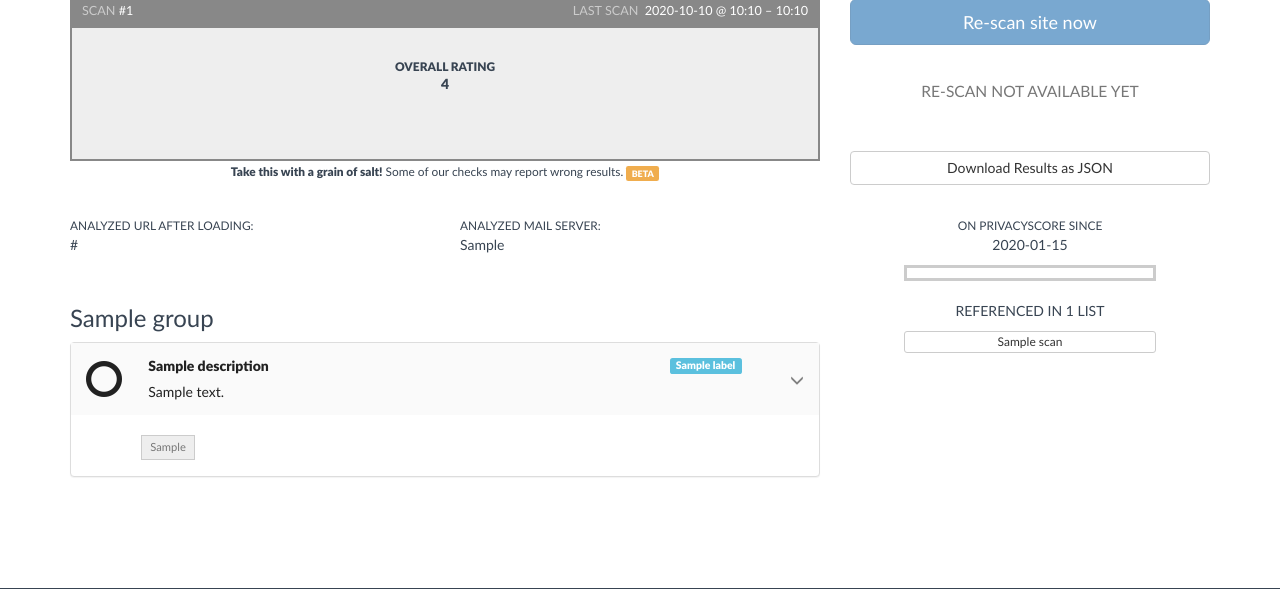
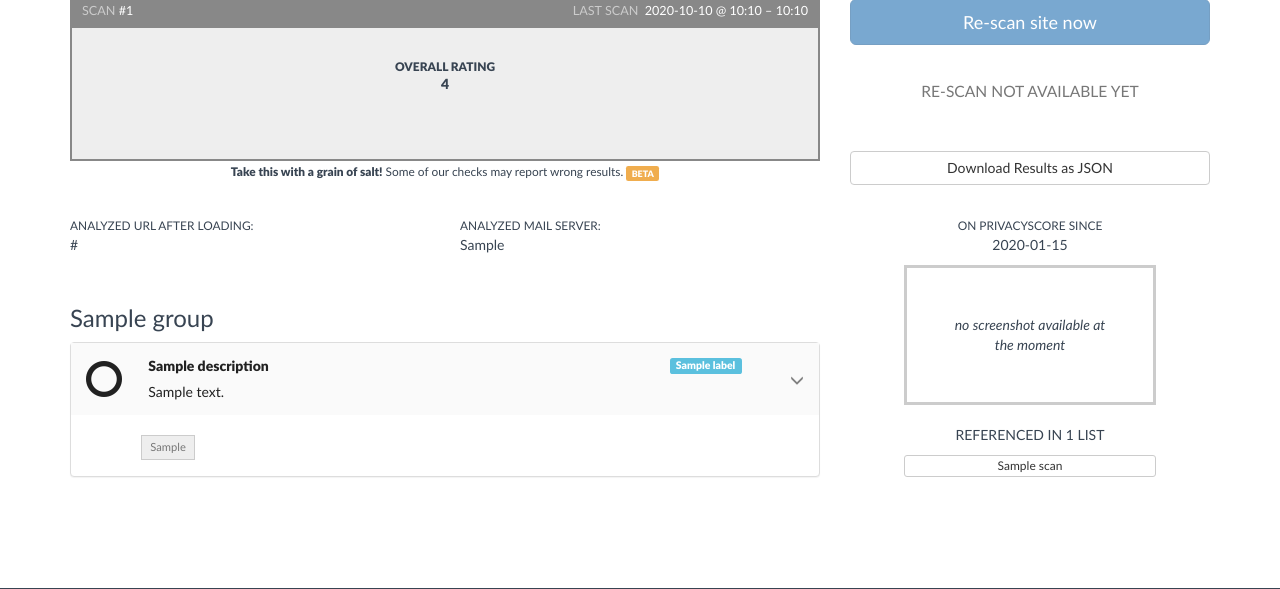
Before and after one commit to PrivacyScore/PrivacyScore, a Django app: template privacyscore/frontend/templates/frontend/view_site.html in a window 1280 px wide. Shown: the part 207-796 px from the top of the page. Run offline with Django 3.2, Linux system fonts and the light colour scheme; the template is opened without the code that fills it: most values are stand-ins (such as "Sample title", 1, 10 or a date in 2020); parts of the project's set-up code (start-up, migrations or seed data) failed here and were passed over; some libraries are stand-ins or nearby versions; some web fonts are replaced.

Commit message:
show fact that screenshot is not available in frontend

```diff
--- a/privacyscore/frontend/templates/frontend/view_site.html
+++ b/privacyscore/frontend/templates/frontend/view_site.html
@@ -344,6 +344,8 @@ table.dataTable thead .sorting_desc_disabled
         <div class="group-box" style="padding:5px; margin-bottom: 20px; width:70%; margin-left:auto;margin-right:auto;">
         {% if site.has_screenshot %}
         <img src="{% url 'frontend:site_screenshot' site.pk %}" class="screenshot" style="width:100%; " />
+        {% else %}
+        <div style="padding: 3em;"><em>no screenshot available at the moment</em></div>
         {% endif %}
         </div>
 
```
